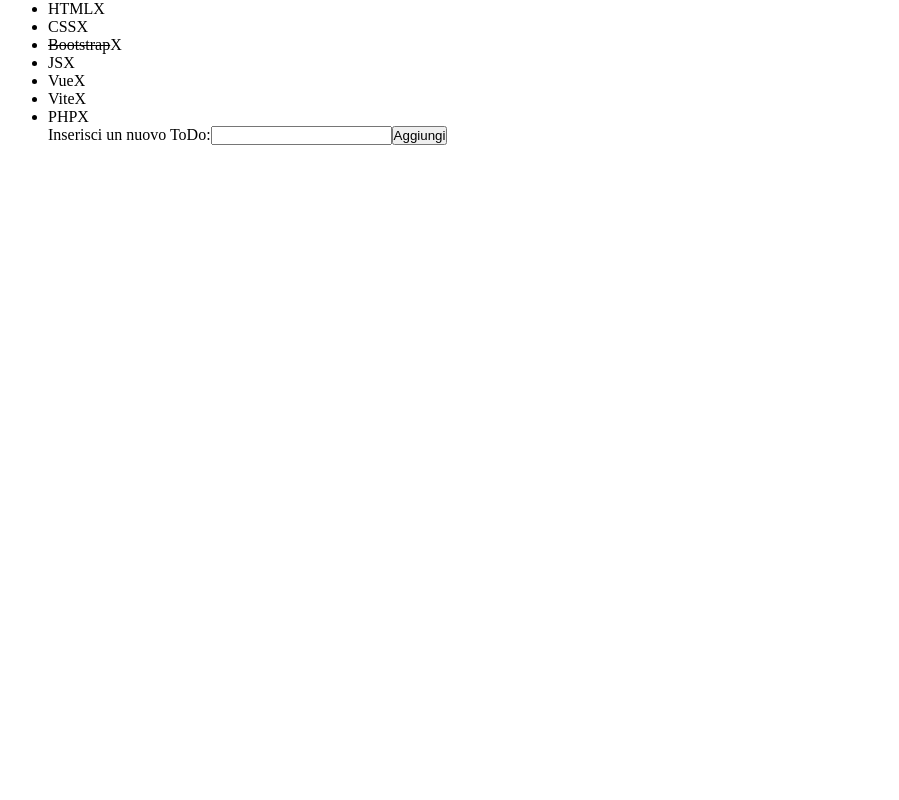
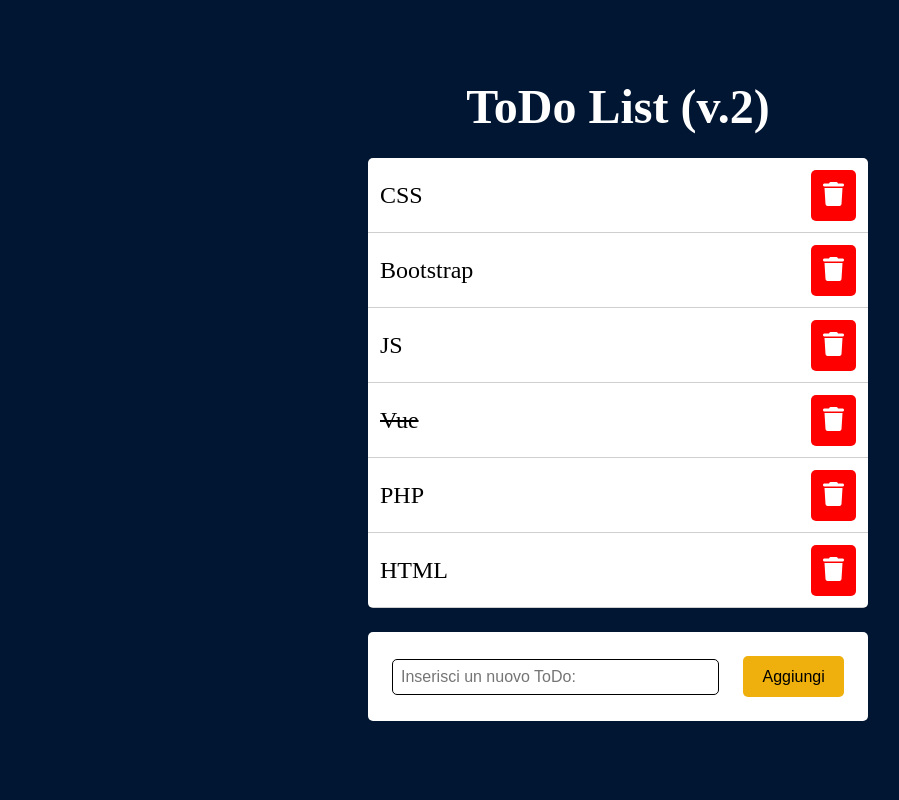
Before and after one commit to alessandroamormino/php-todo-list-json, a PHP site: page / in a window 1280 px wide. Shown: the whole page, without its empty margins (22-921 px from the left). Run offline with PHP 8.4, Linux system fonts and the light colour scheme.

Commit message:
style: syled todo list

```diff
--- a/css/style.css
+++ b/css/style.css
@@ -5,13 +5,108 @@
   box-sizing: border-box;
 }
 
+body {
+  background-color: #001632;
+  font-size: 1.5rem;
+}
+
 /* Assets */
 .centered {
+  display: flex;
+  flex-flow: column nowrap;
+  justify-content: center;
+  align-items: center;
+  /* flex */
   max-width: 1140px;
   margin-left: auto;
   margin-right: auto;
+
+  height: 100vh;
+}
+
+h1 {
+  color: white;
+  margin-bottom: .5em;
 }
 
 .done {
   text-decoration: line-through;
 }
+
+.card {
+  background-color: #fff;
+  border: none;
+  border-radius: 5px;
+
+  width: 500px;
+}
+
+.card ul {
+  list-style-type: none;
+}
+
+.card ul li {
+  position: relative;
+
+  display: flex;
+  align-items: center;
+  justify-content: space-between;
+  padding: .5em;
+}
+
+.card ul li span:hover {
+  cursor: pointer;
+}
+
+.card ul li::after {
+  content: '';
+  position: absolute;
+  bottom: 0;
+  left: 0;
+  width: 100%;
+  height: 1px;
+  background-color: #00000030;
+}
+
+.card ul li .trash {
+  padding: .5em;
+  border: none;
+  border-radius: 5px;
+  background-color: red;
+}
+
+.card ul li .trash span i {
+  color: white;
+}
+
+form {
+  display: flex;
+  align-items: center;
+  gap: 1em;
+  /* flex */
+  padding: 1em;
+  border: none;
+  border-radius: 5px;
+  background-color: #fff;
+  width: 500px;
+
+  margin-top: 1em;
+}
+
+form input {
+  flex-grow: 1;
+
+  padding: .5em;
+  border: none;
+  border-radius: 5px;
+  border: 1px solid black;
+  font-size: 1rem;
+}
+
+form button {
+  padding: .7em 1.2em;
+  border: none;
+  border-radius: 5px;
+  background-color: #efaf0c;
+  font-size: 1rem;
+}
--- a/index.php
+++ b/index.php
@@ -8,20 +8,26 @@
   <link rel="stylesheet" href="css/style.css">
   <!-- Axios -->
   <script src="https://cdn.jsdelivr.net/npm/axios/dist/axios.min.js"></script>
+  <!-- FontAwesome -->
+  <link rel="stylesheet" href="https://cdnjs.cloudflare.com/ajax/libs/font-awesome/6.4.0/css/all.min.css" integrity="sha512-iecdLmaskl7CVkqkXNQ/ZH/XLlvWZOJyj7Yy7tcenmpD1ypASozpmT/E0iPtmFIB46ZmdtAc9eNBvH0H/ZpiBw==" crossorigin="anonymous" referrerpolicy="no-referrer" />
 </head>
 <body>
 
 <div id="app">
   <div class="centered">
-    <ul>
-      <li v-for="(todo, index) in todos">
-        <span @click="completeTask(todo, index);" :class="todo.status ? 'done' : ''">{{todo.name}}</span>
-        <span @click="deleteTask(index)">X</span>
-      </li>
-    </ul>
+    <h1>ToDo List (v.2)</h1>
+    <div class="card">
+      <ul>
+        <li v-for="(todo, index) in todos">
+          <span @click="completeTask(todo, index);" :class="todo.status ? 'done' : ''">{{todo.name}}</span>
+          <div class="trash">
+            <span @click="deleteTask(index)"><i class="fa-solid fa-trash"></i></span>
+          </div>
+        </li>
+      </ul>
+    </div>
     <form action="index.php" method="GET">
-      <label for="newTodo">Inserisci un nuovo ToDo:</label>
-      <input v-model="newTodo" type="text" name="newTodo" id="newTodo" required>
+      <input v-model="newTodo" type="text" name="newTodo" id="newTodo" required placeholder="Inserisci un nuovo ToDo:">
       <button type="submit" @click="addTodo()">Aggiungi</button>
     </form>
   </div>
--- a/todos.json
+++ b/todos.json
@@ -1 +1 @@
-[{"name":"HTML","status":false},{"name":"CSS","status":false},{"name":"Bootstrap","status":true},{"name":"JS","status":false},{"name":"Vue","status":false},{"name":"Vite","status":false},{"name":"PHP","status":false}]
+[{"name":"CSS","status":false},{"name":"Bootstrap","status":false},{"name":"JS","status":false},{"name":"Vue","status":true},{"name":"PHP","status":false},{"name":"HTML","status":false}]
```
